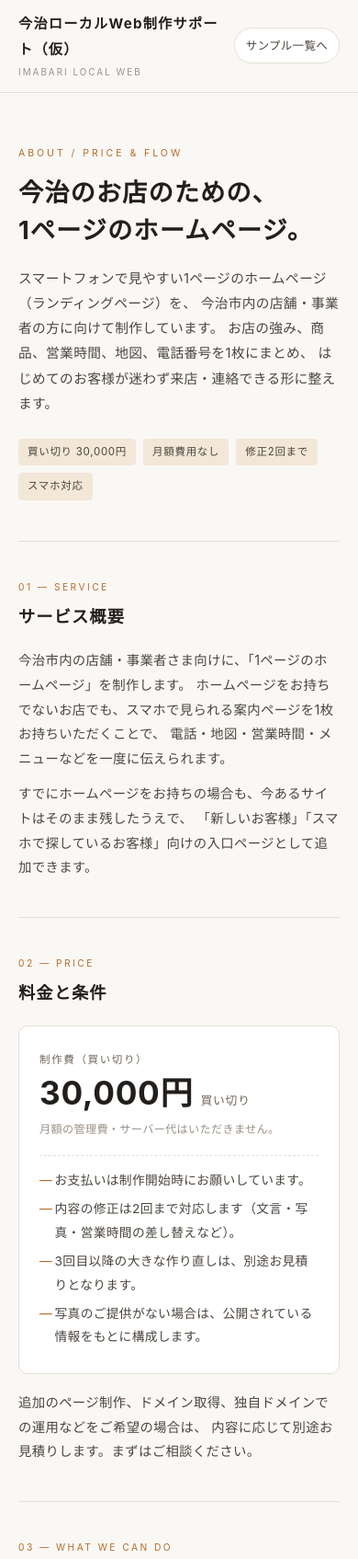
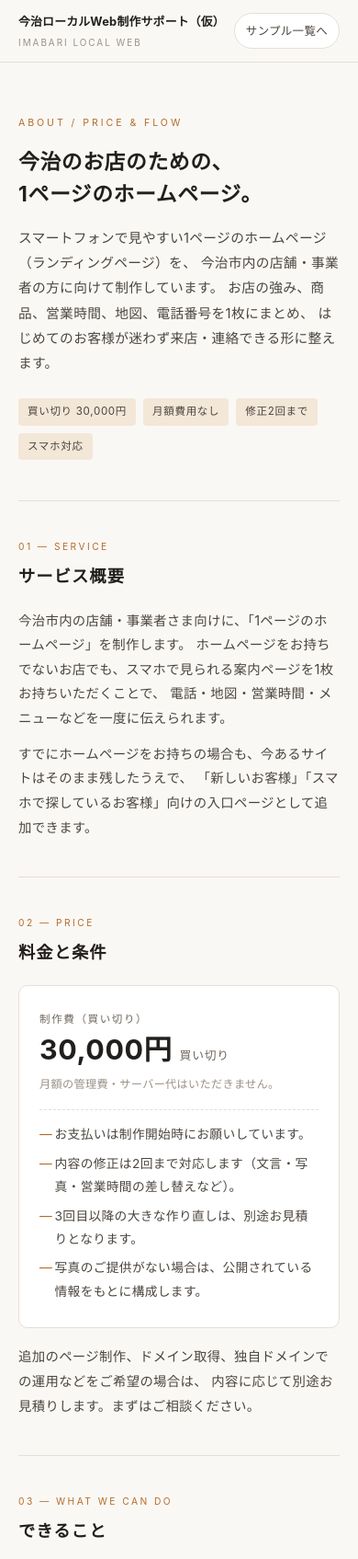
Before and after one commit to wtdforiphone8-arch/-, a plain HTML site: page about/index.html in a window 390 px wide. Shown: the top 1695 px of the page at 92% size. Drawn offline with Linux system fonts and the light colour scheme.

Commit message:
Mobile: smaller h1 and brand so the hero and header fit one line

```diff
--- a/about/index.html
+++ b/about/index.html
@@ -44,7 +44,7 @@
     display: flex; align-items: center; justify-content: space-between; gap: 12px;
   }
   .brand { text-decoration: none; display: flex; flex-direction: column; gap: 1px; min-width: 0; }
-  .brand-main { font-size: 0.95rem; font-weight: 700; letter-spacing: 0.08em; }
+  .brand-main { font-size: 0.8rem; font-weight: 700; letter-spacing: 0.02em; }
   .brand-sub { font-size: 0.62rem; color: var(--faint); letter-spacing: 0.2em; }
   .header-link {
     font-size: 0.78rem; text-decoration: none; color: var(--ink-soft);
@@ -57,7 +57,7 @@
   .hero { padding: 56px 0 44px; }
   .eyebrow { font-size: 0.66rem; letter-spacing: 0.28em; color: var(--accent); margin-bottom: 14px; }
   h1 {
-    font-size: 1.7rem; line-height: 1.5; letter-spacing: 0.04em; font-weight: 700;
+    font-size: 1.42rem; line-height: 1.55; letter-spacing: 0.03em; font-weight: 700;
     margin-bottom: 18px;
   }
   h1 span { display: block; }
@@ -83,7 +83,7 @@
   }
   .price-label { font-size: 0.72rem; color: var(--muted); letter-spacing: 0.14em; margin-bottom: 4px; }
   .price {
-    font-size: 2.2rem; font-weight: 700; letter-spacing: 0.02em; line-height: 1.2;
+    font-size: 1.9rem; font-weight: 700; letter-spacing: 0.02em; line-height: 1.2;
     display: flex; align-items: baseline; flex-wrap: wrap; gap: 8px;
   }
   .price small { font-size: 0.8rem; font-weight: 400; color: var(--muted); letter-spacing: 0.06em; }
@@ -173,6 +173,8 @@
     .header-inner { padding: 14px 32px; }
     .hero { padding: 72px 0 56px; }
     h1 { font-size: 2rem; }
+    .brand-main { font-size: 0.95rem; letter-spacing: 0.08em; }
+    .price { font-size: 2.2rem; }
     .features { grid-template-columns: 1fr 1fr; }
     .samples { grid-template-columns: 1fr 1fr; }
     .price-card, .contact { padding: 30px 28px; }
```
